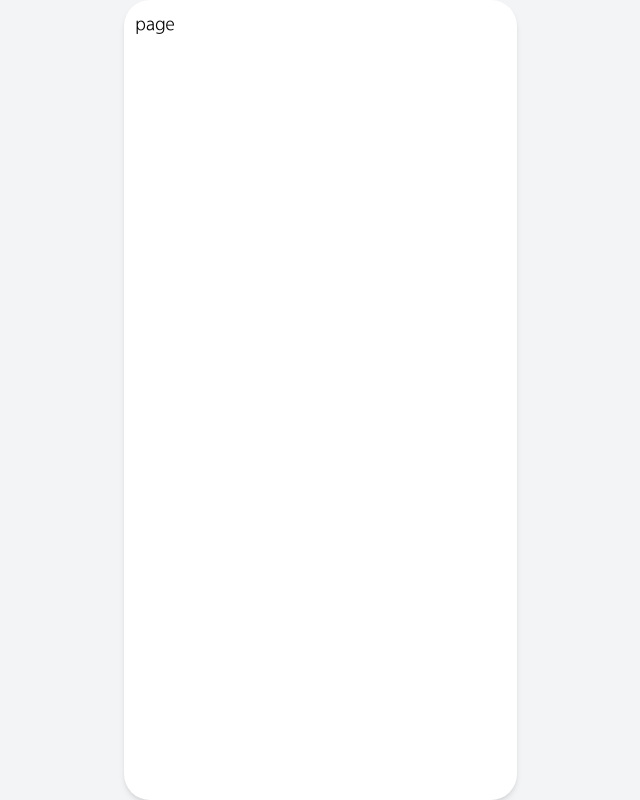
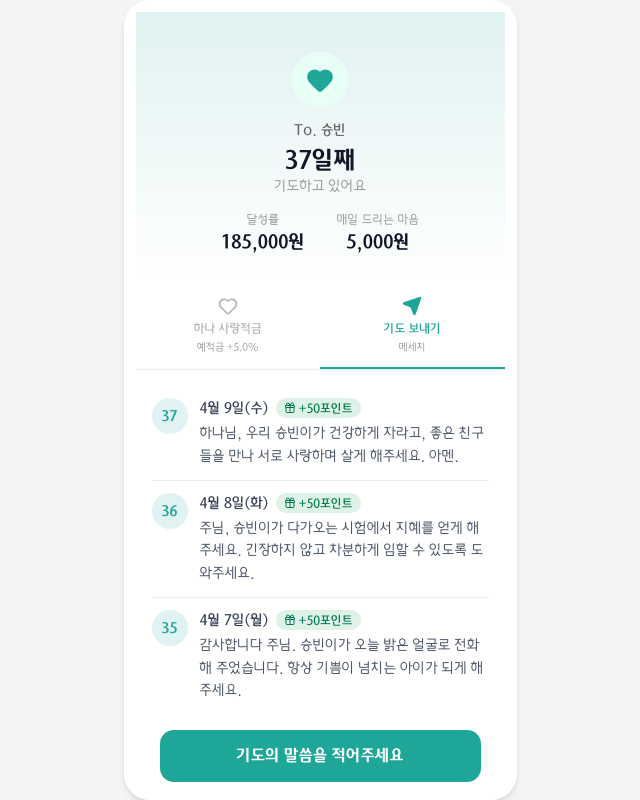
Before and after one commit to PrayForHanaro/Frontend, a Next.js app: page /bless/interval/1 in a window 1280 px wide. Shown: the whole page, without its empty margins (320-960 px from the left). Built offline with nearby package versions, Linux system fonts and the light colour scheme.

Commit message:
feat: add bless target detail page #7

```diff
--- a/app/(main)/bless/interval/[blessId]/page.tsx
+++ b/app/(main)/bless/interval/[blessId]/page.tsx
@@ -1,3 +1,107 @@
+'use client';
+
+import { Heart, TrendingUp } from 'lucide-react';
+import Link from 'next/link';
+import { useParams } from 'next/navigation';
+import { useState } from 'react';
+import BlessActionButton from '../../_components/bless-action-button';
+import DetailTabs from '../../_components/detail-tabs';
+import MessageHistoryItem from '../../_components/message-history-item';
+import { MOCK_MESSAGES } from '../../_data/mock-messages';
+import { MOCK_TARGETS } from '../../_data/mock-targets';
+
 export default function BlessInterval() {
-  return <div>page</div>;
+  const { blessId } = useParams<{ blessId: string }>();
+  const [activeTab, setActiveTab] = useState<'savings' | 'prayer'>('prayer');
+
+  const target = MOCK_TARGETS.find((t) => t.id === blessId);
+  const messages = MOCK_MESSAGES[blessId] ?? [];
+
+  if (!target) {
+    return (
+      <div className="flex min-h-full items-center justify-center">
+        <p className="font-hana-regular text-hana-gray-500">
+          대상자를 찾을 수 없습니다.
+        </p>
+      </div>
+    );
+  }
+
+  return (
+    <div className="flex min-h-full flex-col pb-20">
+      {/* Hero section */}
+      <div className="flex flex-col items-center bg-gradient-to-b from-hana-light-green to-white px-6 pt-10 pb-6 text-center">
+        <div className="mb-3 flex size-14 items-center justify-center rounded-full bg-hana-complete-bg">
+          <Heart className="size-7 fill-hana-main text-hana-main" />
+        </div>
+        <p className="font-hana-medium text-hana-gray-600 text-sm">
+          To. {target.name}
+        </p>
+        <h1 className="mt-1 font-hana-bold text-2xl text-gray-900">
+          {target.daysOfPrayer}일째
+        </h1>
+        <p className="font-hana-regular text-hana-gray-500 text-sm">
+          기도하고 있어요
+        </p>
+
+        {/* Stats */}
+        <div className="mt-4 flex w-full justify-center gap-8">
+          <div className="text-center">
+            <p className="font-hana-regular text-hana-gray-500 text-xs">
+              달성률
+            </p>
+            <p className="font-hana-bold text-gray-900 text-lg">
+              {target.totalAmount.toLocaleString()}원
+            </p>
+          </div>
+          <div className="text-center">
+            <p className="font-hana-regular text-hana-gray-500 text-xs">
+              매일 드리는 마음
+            </p>
+            <p className="font-hana-bold text-gray-900 text-lg">
+              {target.dailyAmount.toLocaleString()}원
+            </p>
+          </div>
+        </div>
+      </div>
+
+      {/* Tabs */}
+      <DetailTabs activeTab={activeTab} onTabChange={setActiveTab} />
+
+      {/* Tab content */}
+      <div className="flex-1 px-4 pt-4">
+        {activeTab === 'savings' ? (
+          <div className="flex flex-col items-center gap-4 rounded-2xl bg-hana-gray-100 p-6">
+            <TrendingUp className="size-10 text-hana-main" />
+            <h3 className="font-hana-bold text-gray-900">하나 사랑적금</h3>
+            <p className="font-hana-medium text-hana-main text-sm">
+              예적금 +5.0%
+            </p>
+            <p className="text-center font-hana-regular text-hana-gray-500 text-xs">
+              사랑적금 상세 페이지는 추후 구현됩니다.
+            </p>
+          </div>
+        ) : (
+          <div className="flex flex-col divide-y divide-hana-gray-200">
+            {messages.map((msg, idx) => (
+              <MessageHistoryItem
+                key={msg.id}
+                message={msg}
+                dayNumber={target.daysOfPrayer - idx}
+              />
+            ))}
+          </div>
+        )}
+      </div>
+
+      {/* Bottom CTA */}
+      {activeTab === 'prayer' && (
+        <div className="px-6 pt-4 pb-2">
+          <Link href={`/bless/interval/${blessId}/message`}>
+            <BlessActionButton>기도의 말씀을 적어주세요</BlessActionButton>
+          </Link>
+        </div>
+      )}
+    </div>
+  );
 }
```
